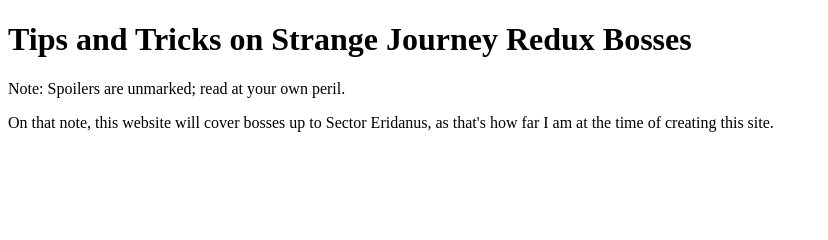
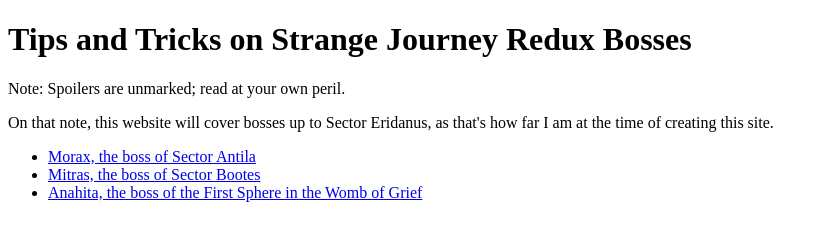
Before and after one commit to RealityAdmin/odin-smt-boss-tips, a plain HTML site: page index.html in a window 1280 px wide. Shown: the whole page, without its empty margins (0-828 px from the left). Drawn offline with Linux system fonts and the light colour scheme.

Commit message:
Added pages for Morax, Mitras, Anahita.
Created the pages for the first 2 mandatory bosses in the game and
the first fight in the Womb of Grief dungeon introduced in Redux.
Plus added links on the main page to each boss.

```diff
--- a/index.html
+++ b/index.html
@@ -10,5 +10,10 @@
         <p>On that note, this website will cover bosses up to Sector
             Eridanus, as that's how far I am at the time of creating this site.
         </p>
+        <ul>
+            <li><a href="./bosses/morax.html">Morax, the boss of Sector Antila</a></li>
+            <li><a href="./bosses/mithras.html">Mitras, the boss of Sector Bootes</a></li>
+            <li><a href="./bosses/anahita.html">Anahita, the boss of the First Sphere in the Womb of Grief</a></li>
+        </ul>
     </body>
 </html>
```
Also changed, not shown: bosses/anahita.html (added), bosses/mithras.html (added), bosses/morax.html (added).
